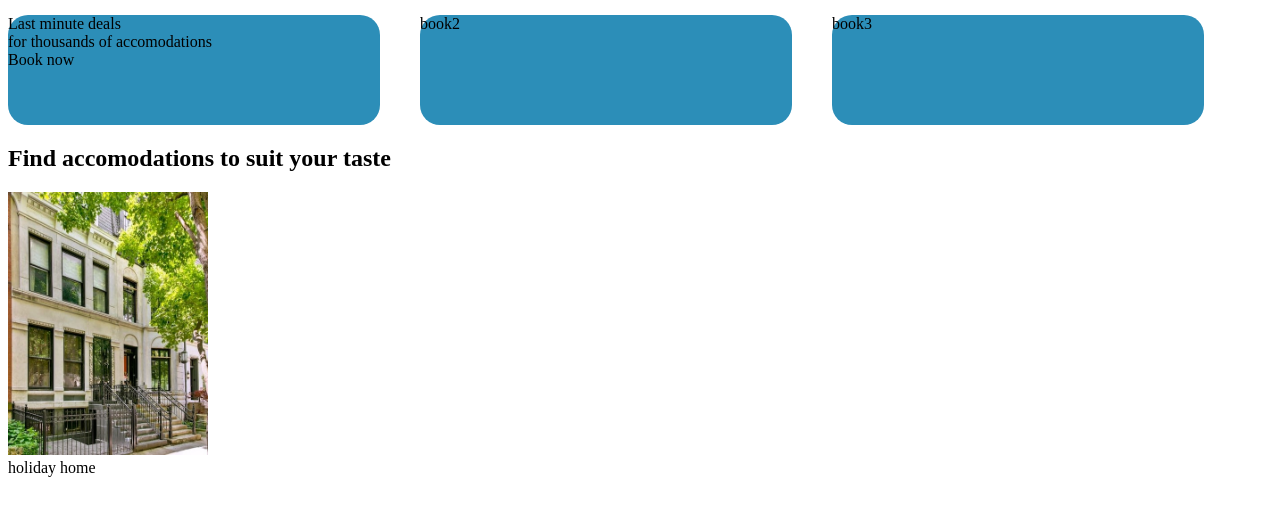
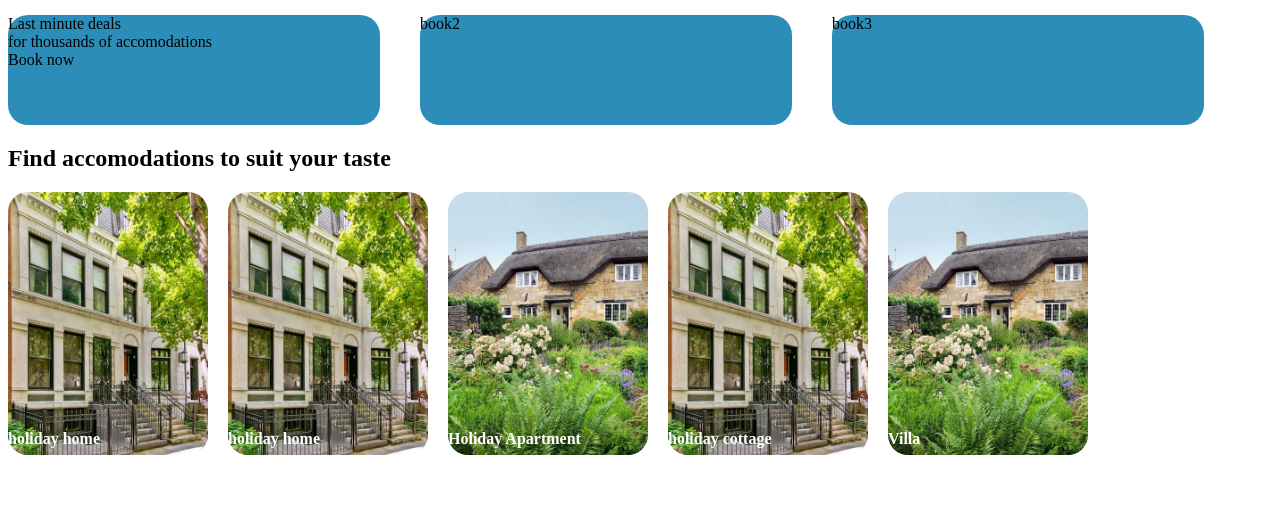
Before and after one commit to remyshingiro/css_cloning_exe, a plain HTML site: page index.html in a window 1280 px wide. Shown: the part 609-1124 px from the top of the page. Before the commit the page ends 1094 px from the top, so only its background shows below. Drawn offline with Linux system fonts and the light colour scheme.

Commit message:
correct accomodation card

```diff
--- a/index.html
+++ b/index.html
@@ -58,7 +58,27 @@
       <div class="accom-div">
          <div class="accom1">
             <img class="acc-im" src="./images/im1.jpeg">
-            <div class="accom-words">holiday home</div>
+            <h4 class="words">holiday home</h4>
+         </div>
+
+         <div class="accom1">
+            <img class="acc-im" src="./images/im1.jpeg">
+            <h4 class="words">holiday home</h4>
+         </div>
+
+         <div class="accom1">
+            <img class="acc-im" src="./images/im3.jpeg">
+            <h4 class="words">Holiday Apartment</h4>
+         </div>
+
+         <div class="accom1">
+            <img class="acc-im" src="./images/im1.jpeg">
+            <h4 class="words">holiday cottage</h4>
+         </div>
+
+         <div class="accom1">
+            <img class="acc-im" src="./images/im3.jpeg">
+            <h4 class="words">Villa</h4>
          </div>
       </div>
 </body>
--- a/style.css
+++ b/style.css
@@ -81,4 +81,14 @@
 }
 .acc-im{
     width: 200px;
+    border-radius: 20px;
 }
+.words{
+    position: relative;
+    top: -50px;
+    color: white;
+}
+.accom-div{
+    display: flex;
+    gap: 20px;
+}
```
Also changed, not shown: images/im3.jpeg (added).
